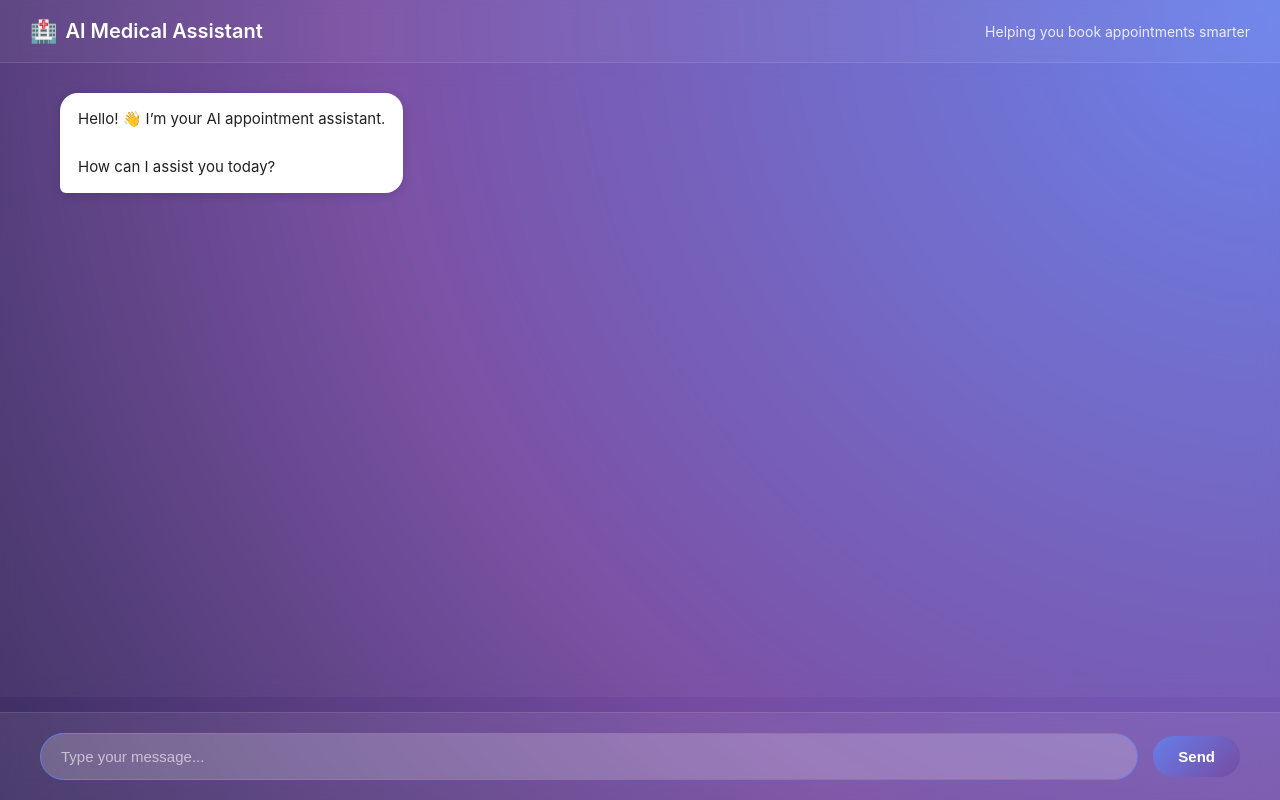
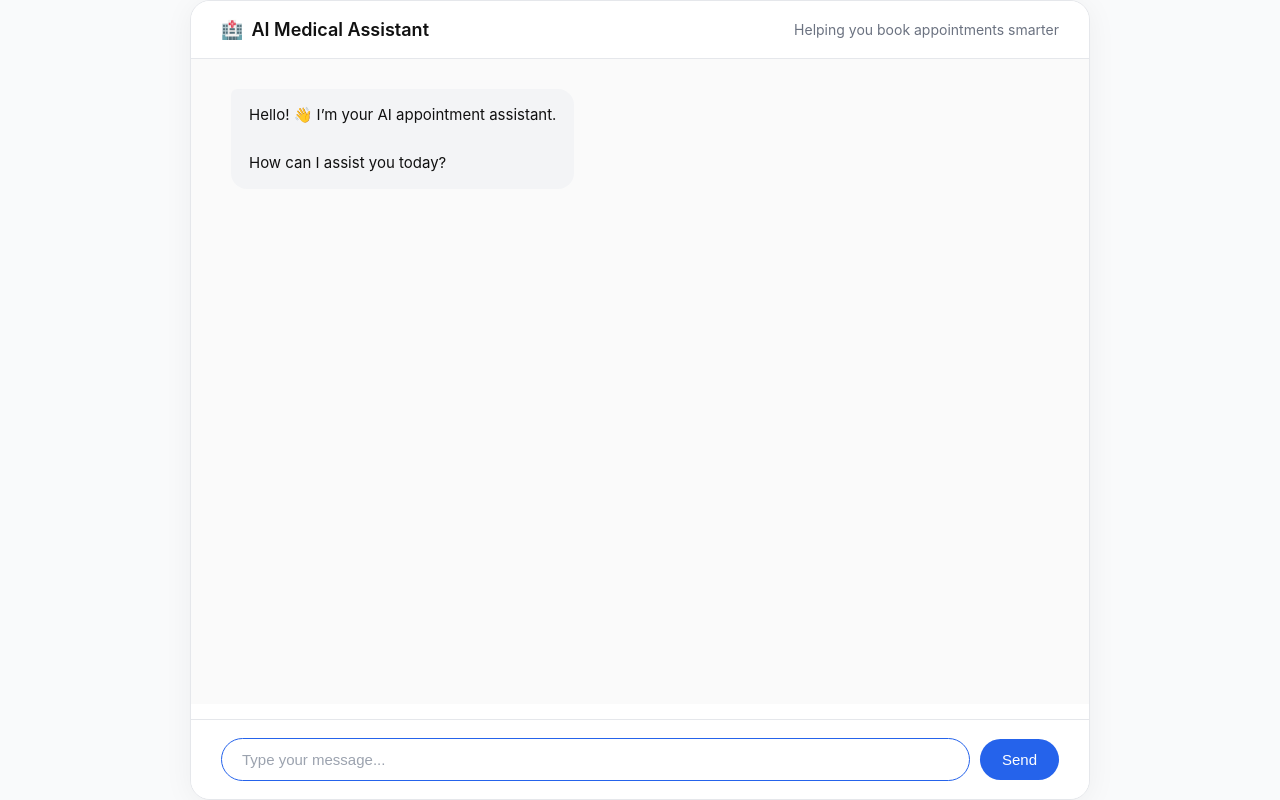
Before and after one commit to vishnuam155-creator/claud-appoimnet, a Django app: page /chatbot/ in a window 1280 px wide. Run offline with Django 5.2, Linux system fonts and the light colour scheme.

Commit message:
Update chatbot.html

```diff
--- a/templates/patient_booking/chatbot.html
+++ b/templates/patient_booking/chatbot.html
@@ -8,6 +8,7 @@
   <!-- ===== 🎨 STYLES ===== -->
   <style>
     /* ====== RESET & BASE ====== */
+/* ====== RESET & BASE ====== */
 * {
   margin: 0;
   padding: 0;
@@ -17,8 +18,8 @@
 html, body {
   height: 100%;
   font-family: "Inter", "Segoe UI", Tahoma, Geneva, Verdana, sans-serif;
-      background: radial-gradient(circle at top right, #667eea 0%, #764ba2 60%, #3b2d60 100%);
-      color: #222;
+  background-color: #f9fafb;
+  color: #111;
   display: flex;
   flex-direction: column;
 }
@@ -29,45 +30,45 @@
   flex-direction: column;
   height: 100%;
   width: 100%;
+  max-width: 900px;
+  margin: auto;
+  background: #ffffff;
+  border: 1px solid #e5e7eb;
+  border-radius: 20px;
+  box-shadow: 0 4px 30px rgba(0, 0, 0, 0.05);
   overflow: hidden;
 }
 
 /* ====== HEADER ====== */
 .chat-header {
-      background: rgba(255, 255, 255, 0.08);
-      backdrop-filter: blur(8px);
-      color: #fff;
+  background: #ffffff;
+  border-bottom: 1px solid #e5e7eb;
+  color: #111;
   padding: 18px 30px;
   display: flex;
   justify-content: space-between;
   align-items: center;
-      border-bottom: 1px solid rgba(255, 255, 255, 0.1);
 }
 
 .chat-header h1 {
-      font-size: 20px;
+  font-size: 18px;
   font-weight: 600;
   display: flex;
   align-items: center;
   gap: 8px;
 }
 
-    .chat-header h1 span {
-      font-size: 22px;
-    }
-
 .chat-header p {
   font-size: 14px;
-      opacity: 0.85;
+  color: #6b7280;
 }
 
 /* ====== MAIN CHAT AREA ====== */
 .messages {
   flex: 1;
   overflow-y: auto;
-      padding: 30px 60px;
-      background: rgba(255, 255, 255, 0.04);
-      backdrop-filter: blur(10px);
+  padding: 30px 40px;
+  background: #fafafa;
   display: flex;
   flex-direction: column;
   scroll-behavior: smooth;
@@ -75,13 +76,15 @@
 
 .message {
   display: flex;
-      margin-bottom: 25px;
-      opacity: 0;
-      transform: translateY(10px);
+  margin-bottom: 20px;
   animation: fadeIn 0.4s ease forwards;
 }
 
 @keyframes fadeIn {
+  from {
+    opacity: 0;
+    transform: translateY(5px);
+  }
   to {
     opacity: 1;
     transform: translateY(0);
@@ -91,11 +94,10 @@
 .message-content {
   max-width: 70%;
   padding: 14px 18px;
-      border-radius: 18px;
+  border-radius: 16px;
   font-size: 15px;
   line-height: 1.6;
   word-wrap: break-word;
-      box-shadow: 0 2px 10px rgba(0,0,0,0.15);
 }
 
 .bot-message {
@@ -103,9 +105,9 @@
 }
 
 .bot-message .message-content {
-      background: #fff;
-      color: #222;
-      border-bottom-left-radius: 6px;
+  background: #f3f4f6;
+  color: #111;
+  border-top-left-radius: 6px;
 }
 
 .user-message {
@@ -113,26 +115,26 @@
 }
 
 .user-message .message-content {
-      background: linear-gradient(135deg, #667eea, #764ba2);
+  background: #2563eb;
   color: white;
-      border-bottom-right-radius: 6px;
+  border-top-right-radius: 6px;
 }
 
 /* ====== TYPING INDICATOR ====== */
 .typing-indicator {
   display: none;
   align-self: flex-start;
-      background: white;
+  background: #f3f4f6;
   padding: 10px 16px;
   border-radius: 15px;
   margin-left: 10px;
-      box-shadow: 0 2px 6px rgba(0,0,0,0.15);
+  box-shadow: 0 1px 3px rgba(0, 0, 0, 0.1);
 }
 
 .typing-indicator span {
   height: 8px;
   width: 8px;
-      background: #667eea;
+  background: #2563eb;
   display: inline-block;
   border-radius: 50%;
   margin-right: 4px;
@@ -144,7 +146,7 @@
 
 @keyframes typing {
   0%, 60%, 100% { transform: translateY(0); }
-      30% { transform: translateY(-8px); }
+  30% { transform: translateY(-6px); }
 }
 
 /* ====== OPTIONS ====== */
@@ -152,84 +154,82 @@
   display: flex;
   flex-wrap: wrap;
   gap: 10px;
-      padding: 0 60px 15px 60px;
+  padding: 0 40px 15px 40px;
 }
 
 .option-btn {
-      padding: 10px 20px;
-      border-radius: 25px;
-      border: 1.8px solid #667eea;
-      background: rgba(255,255,255,0.15);
-      color: #fff;
+  padding: 8px 18px;
+  border-radius: 20px;
+  border: 1.8px solid #2563eb;
+  background: #ffffff;
+  color: #2563eb;
   font-size: 14px;
   cursor: pointer;
   transition: all 0.3s ease;
 }
 
 .option-btn:hover {
-      background: #667eea;
+  background: #2563eb;
+  color: white;
   transform: translateY(-2px);
-      box-shadow: 0 3px 10px rgba(102, 126, 234, 0.4);
 }
 
 .skip-btn {
-      background: rgba(255,255,255,0.1);
-      border-color: rgba(255,255,255,0.2);
-      color: #ddd;
+  background: #f3f4f6;
+  border-color: #d1d5db;
+  color: #6b7280;
 }
 
 .skip-btn:hover {
-      background: rgba(255,255,255,0.25);
-      color: #fff;
+  background: #e5e7eb;
 }
 
 /* ====== INPUT AREA ====== */
 .input-area {
   display: flex;
   align-items: center;
-      padding: 20px 40px;
-      background: rgba(255,255,255,0.08);
-      backdrop-filter: blur(10px);
-      border-top: 1px solid rgba(255,255,255,0.1);
+  padding: 18px 30px;
+  background: #ffffff;
+  border-top: 1px solid #e5e7eb;
 }
 
 #user-input {
   flex: 1;
-      padding: 14px 20px;
-      border: 1.8px solid rgba(255,255,255,0.2);
-      border-radius: 30px;
-      background: rgba(255,255,255,0.15);
-      color: white;
+  padding: 12px 20px;
+  border: 1.5px solid #d1d5db;
+  border-radius: 25px;
+  background: #f9fafb;
+  color: #111;
   font-size: 15px;
   outline: none;
   transition: all 0.3s ease;
 }
 
 #user-input::placeholder {
-      color: rgba(255,255,255,0.6);
+  color: #9ca3af;
 }
 
 #user-input:focus {
-      border-color: #667eea;
-      background: rgba(255,255,255,0.2);
+  border-color: #2563eb;
+  background: #ffffff;
 }
 
 #send-btn {
-      margin-left: 15px;
-      padding: 12px 25px;
-      border-radius: 30px;
-      background: linear-gradient(135deg, #667eea, #764ba2);
+  margin-left: 10px;
+  padding: 12px 22px;
+  border-radius: 25px;
+  background: #2563eb;
   color: white;
   border: none;
   cursor: pointer;
   font-size: 15px;
-      font-weight: 600;
+  font-weight: 500;
   transition: all 0.25s ease;
 }
 
 #send-btn:hover {
+  background: #1e40af;
   transform: scale(1.05);
-      box-shadow: 0 4px 10px rgba(102, 126, 234, 0.4);
 }
 
 /* ====== SCROLLBAR ====== */
@@ -238,15 +238,18 @@
 }
 
 .messages::-webkit-scrollbar-thumb {
-      background: rgba(255,255,255,0.3);
+  background: #d1d5db;
   border-radius: 4px;
 }
 
 .messages::-webkit-scrollbar-thumb:hover {
-      background: rgba(255,255,255,0.5);
+  background: #9ca3af;
 }
 
 @media (max-width: 768px) {
+  .chat-wrapper {
+    border-radius: 0;
+  }
   .messages {
     padding: 20px;
   }
```
Lines whose indentation alone changed are shown as unchanged.
